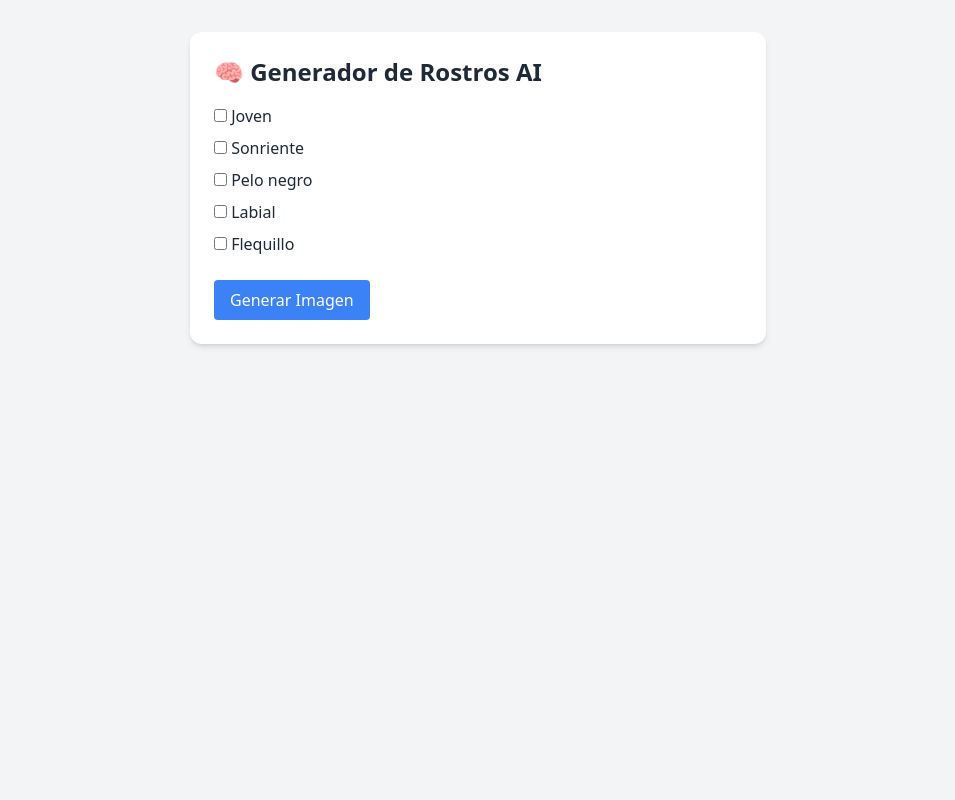
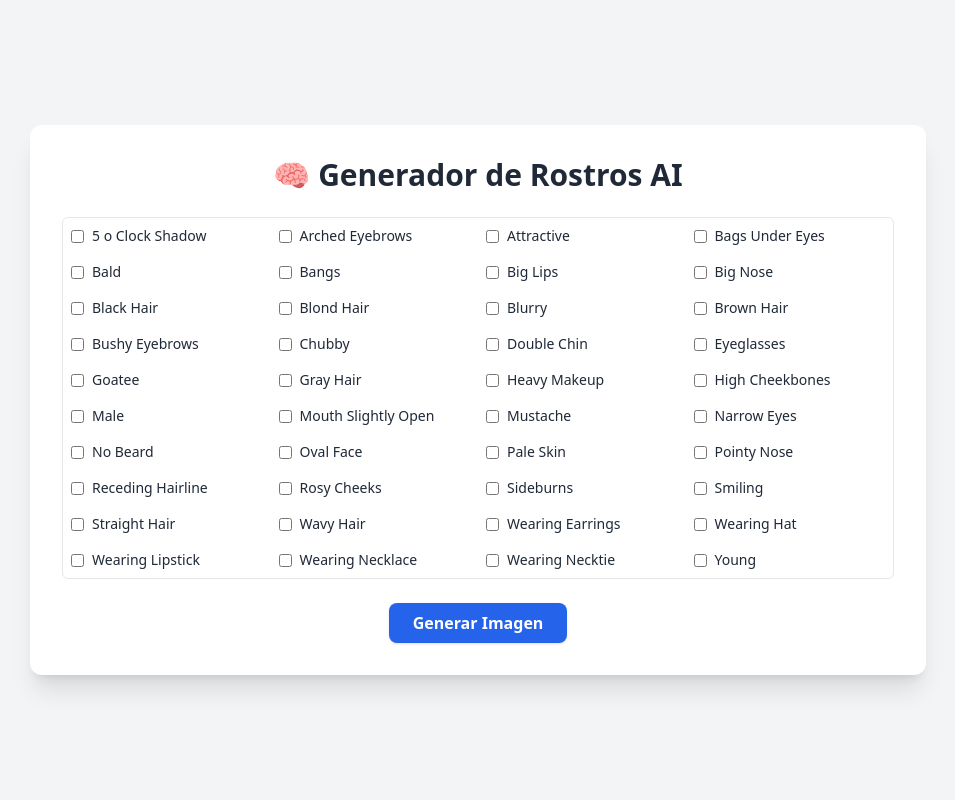
Before and after one commit to Sarospos/generador-rostros-lora, a Django app: page / in a window 1280 px wide. Shown: the whole page, without its empty margins (162-1117 px from the left). Run offline with Django 5.2, Linux system fonts and the light colour scheme; some libraries are stand-ins or nearby versions.

Commit message:
Mejoras en frontend: atributos dinámicos y estilo visual

```diff
--- a/generador/templates/index.html
+++ b/generador/templates/index.html
@@ -2,31 +2,44 @@
 <html lang="es">
 <head>
   <meta charset="UTF-8">
-  <title>Generador de Rostros</title>
+  <title>Generador de Rostros AI</title>
   <script src="https://cdn.tailwindcss.com"></script>
 </head>
-<body class="bg-gray-100 text-gray-800 p-8">
-  <div class="max-w-xl mx-auto bg-white rounded-xl shadow-md p-6">
-    <h1 class="text-2xl font-bold mb-4">🧠 Generador de Rostros AI</h1>
-    <form method="post">
+<body class="bg-gray-100 text-gray-800">
+
+  <div class="flex items-center justify-center min-h-screen">
+    <div class="bg-white shadow-xl rounded-xl p-8 max-w-4xl w-full">
+      <h1 class="text-3xl font-bold mb-6 text-center flex items-center justify-center gap-2">
+        🧠 Generador de Rostros AI
+      </h1>
+
+      <form method="POST">
         {% csrf_token %}
-      <label class="block mb-2"><input type="checkbox" name="atributos" value="Young"> Joven</label>
-      <label class="block mb-2"><input type="checkbox" name="atributos" value="Smiling"> Sonriente</label>
-      <label class="block mb-2"><input type="checkbox" name="atributos" value="Black_Hair"> Pelo negro</label>
-      <label class="block mb-2"><input type="checkbox" name="atributos" value="Wearing_Lipstick"> Labial</label>
-      <label class="block mb-2"><input type="checkbox" name="atributos" value="Bangs"> Flequillo</label>
 
-      <button type="submit" class="mt-4 px-4 py-2 bg-blue-500 text-white rounded hover:bg-blue-600">
+        <div class="grid grid-cols-2 md:grid-cols-3 lg:grid-cols-4 gap-4 max-h-[400px] overflow-y-auto p-2 border border-gray-200 rounded-md">
+          {% for atributo in atributos %}
+            <label class="inline-flex items-center space-x-2">
+              <input type="checkbox" name="atributos" value="{{ atributo.0 }}">
+              <span class="text-sm">{{ atributo.1 }}</span>
+            </label>
+          {% endfor %}
+        </div>
+
+        <div class="text-center mt-6">
+          <button type="submit" class="bg-blue-600 hover:bg-blue-700 text-white font-semibold px-6 py-2 rounded-lg shadow">
             Generar Imagen
           </button>
+        </div>
       </form>
 
-    {% if image_url %}
-      <div class="mt-6">
-        <h2 class="text-lg font-semibold">Resultado:</h2>
-        <img src="{{ image_url }}" class="mt-2 rounded shadow">
+      {% if imagen_generada %}
+        <div class="mt-10 text-center">
+          <h2 class="text-lg font-semibold mb-2">Resultado:</h2>
+          <img src="/media/{{ imagen_generada }}" alt="Imagen generada" class="mx-auto rounded-lg shadow-md max-w-sm">
         </div>
       {% endif %}
     </div>
+  </div>
+
 </body>
 </html>
--- a/generador/views.py
+++ b/generador/views.py
@@ -5,40 +5,62 @@ from safetensors.torch import load_file
 import os
 from datetime import datetime
 
-# Configuración del modelo
+# === Lista completa de atributos ===
+ATRIBUTOS = sorted([
+    "5_o_Clock_Shadow", "Arched_Eyebrows", "Attractive", "Bags_Under_Eyes", "Bald", "Bangs",
+    "Big_Lips", "Big_Nose", "Black_Hair", "Blond_Hair", "Blurry", "Brown_Hair", "Bushy_Eyebrows",
+    "Chubby", "Double_Chin", "Eyeglasses", "Goatee", "Gray_Hair", "Heavy_Makeup", "High_Cheekbones",
+    "Male", "Mouth_Slightly_Open", "Mustache", "Narrow_Eyes", "No_Beard", "Oval_Face", "Pale_Skin",
+    "Pointy_Nose", "Receding_Hairline", "Rosy_Cheeks", "Sideburns", "Smiling", "Straight_Hair",
+    "Wavy_Hair", "Wearing_Earrings", "Wearing_Hat", "Wearing_Lipstick", "Wearing_Necklace",
+    "Wearing_Necktie", "Young"
+])
+
+# === Configuración del modelo ===
 MODEL_DIR = "./output_model_lora"
 BASE_MODEL = "stabilityai/stable-diffusion-2-1"
 DEVICE = "cuda" if torch.cuda.is_available() else "cpu"
 
-# Carga del pipeline
+# === Cargar modelo solo una vez ===
+print("🔁 Cargando modelo...")
 pipe = DiffusionPipeline.from_pretrained(
     BASE_MODEL,
     torch_dtype=torch.float16 if DEVICE == "cuda" else torch.float32,
     safety_checker=None,
-    requires_safety_checker=False
+    requires_safety_checker=False,
 ).to(DEVICE)
 pipe.enable_attention_slicing()
 
-# Aplicar LoRA
+# === Aplicar pesos LoRA ===
 lora_path = os.path.join(MODEL_DIR, "diffusion_pytorch_model.safetensors")
-lora_weights = load_file(lora_path, device=DEVICE)
-pipe.unet.load_state_dict(lora_weights, strict=False)
+if os.path.exists(lora_path):
+    lora_weights = load_file(lora_path, device=DEVICE)
+    pipe.unet.load_state_dict(lora_weights, strict=False)
+    print("✅ LoRA aplicado correctamente.")
+else:
+    print("⚠️ No se encontró el archivo de pesos LoRA.")
 
+# === Vista principal ===
 def index(request):
-    image_url = None
+    imagen_generada = None
+
     if request.method == "POST":
-        atributos = request.POST.getlist("atributos")
-        prompt = ", ".join(atributos)
+        seleccionados = request.POST.getlist("atributos")
+        prompt = ", ".join(seleccionados)
+        generator = torch.manual_seed(42)
 
-        generator = torch.manual_seed(42)
+        # Generar imagen
         image = pipe(prompt=prompt, num_inference_steps=40, guidance_scale=7.5, generator=generator).images[0]
 
-        timestamp = datetime.now().strftime("%Y%m%d%H%M%S")
-        filename = f"gen_{timestamp}.png"
-        path = os.path.join("media/generated", filename)
-        os.makedirs(os.path.dirname(path), exist_ok=True)
-        image.save(path)
+        # Guardar imagen
+        timestamp = datetime.now().strftime("%Y%m%d_%H%M%S")
+        nombre_archivo = f"imagen_{timestamp}.png"
+        ruta_completa = os.path.join("media", nombre_archivo)
+        image.save(ruta_completa)
 
-        image_url = "/" + path
+        imagen_generada = nombre_archivo
 
-    return render(request, "index.html", {"image_url": image_url})
+    return render(request, "index.html", {
+        "atributos": [(a, a.replace("_", " ")) for a in ATRIBUTOS],
+        "imagen_generada": imagen_generada
+    })
```
Lines whose indentation alone changed are shown as unchanged.
